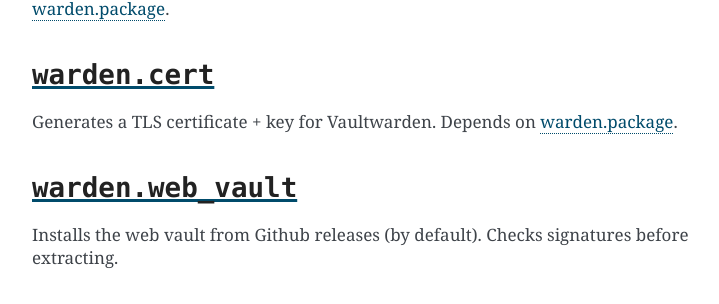
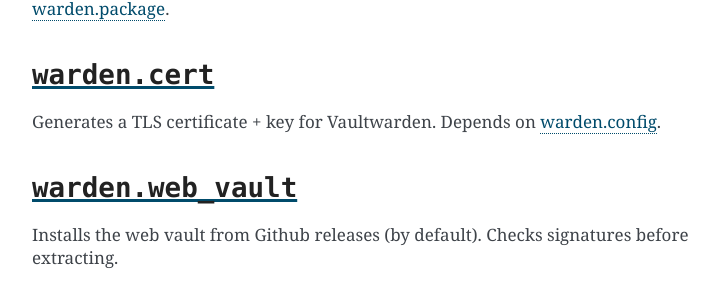
Before and after one commit to lkubb/salt-vaultwarden-formula, a Sphinx documentation site: the page built from docs/states.rst, in a window 1280 px wide and 900 px high, scrolled down 787 px. Shown: the part 150-454 px from the top of the window, without its empty margins (388-1107 px from the left). Built offline with Sphinx 7.4.7, drawn with Linux system fonts in a browser that asks for light colours.

Commit message:
docs: Fix dep description

```diff
--- a/docs/README.rst
+++ b/docs/README.rst
@@ -91,7 +91,7 @@
 ``warden.cert``
 ^^^^^^^^^^^^^^^
 Generates a TLS certificate + key for Vaultwarden.
-Depends on `warden.package`_.
+Depends on `warden.config`_.
 
 
 ``warden.web_vault``
--- a/docs/states.rst
+++ b/docs/states.rst
@@ -30,7 +30,7 @@
 ``warden.cert``
 ^^^^^^^^^^^^^^^
 Generates a TLS certificate + key for Vaultwarden.
-Depends on `warden.package`_.
+Depends on `warden.config`_.
 
 
 ``warden.web_vault``
```
Also changed, not shown: 1 other file.
